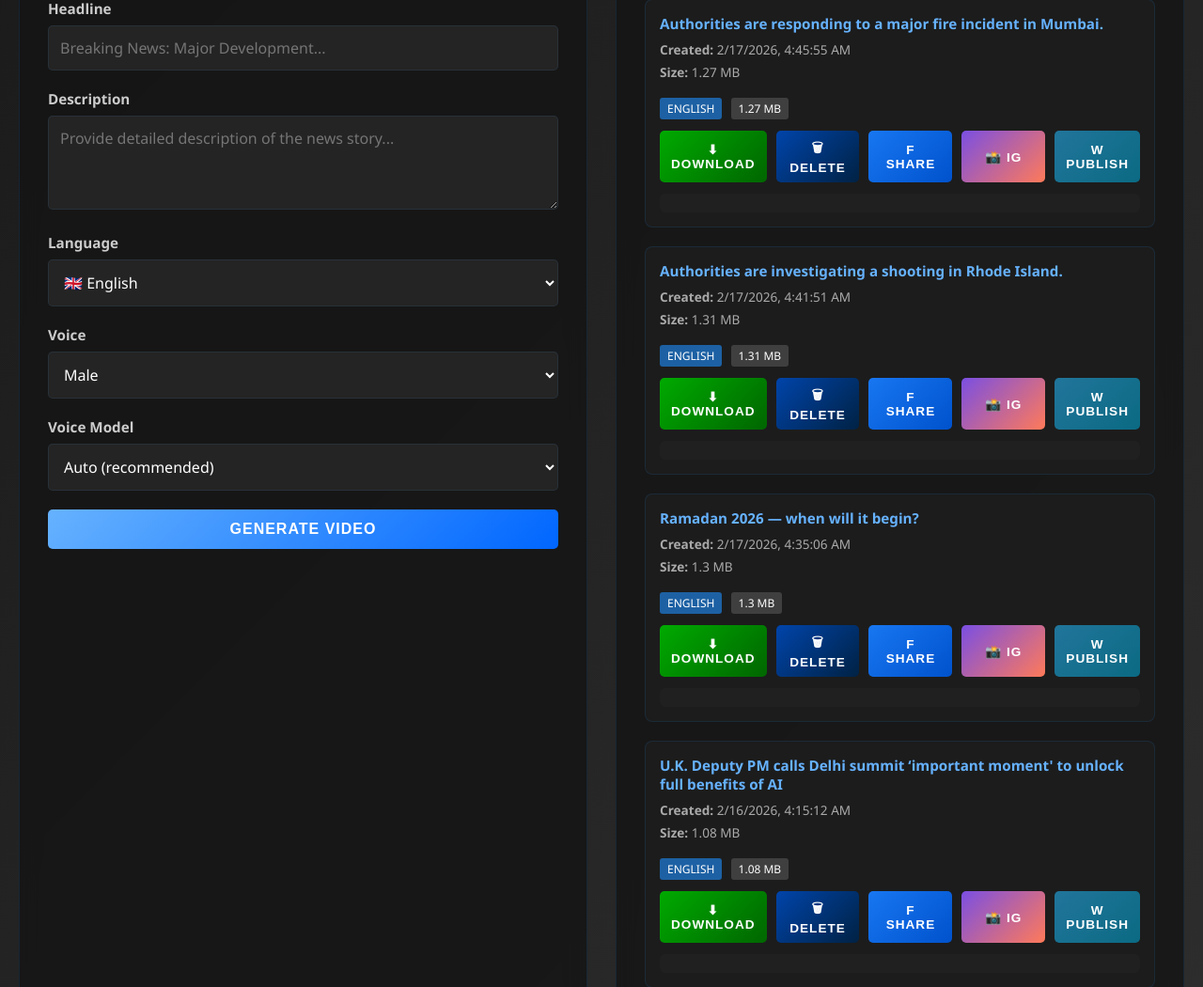
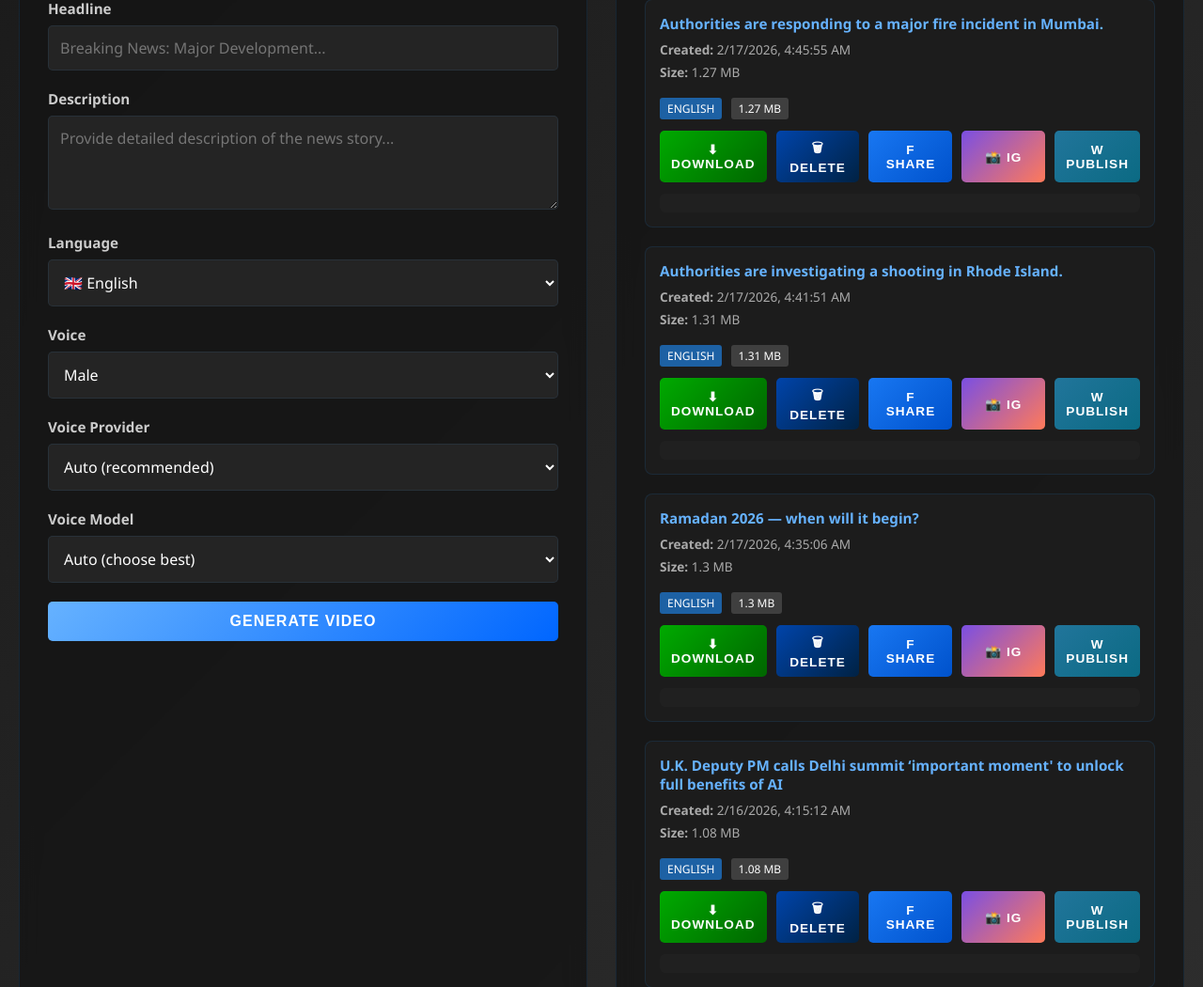
Before and after one commit to gaathatech/grahakchetna, a Flask app: page / in a window 1280 px wide. Shown: the part 219-1269 px from the top of the page at 94% size. Run offline with Flask 3, Linux system fonts and the light colour scheme.

Commit message:
UI: add provider+model dropdown; pass provider/model to TTS; allow specific voice ids

```diff
--- a/app.py
+++ b/app.py
@@ -109,6 +109,7 @@ def generate():
     description = request.form["description"]
     language = request.form["language"]
     female_voice = request.form.get("female_voice", "false").lower() == "true"
+    voice_provider = request.form.get("voice_provider", "auto")
     voice_model = request.form.get("voice_model", "auto")
 
     # 1️⃣ Generate Script
@@ -118,7 +119,7 @@ def generate():
         return jsonify({"error": "Script generation failed"}), 400
 
     # 2️⃣ Generate Voice
-    audio_path = generate_voice(script, language, output_path=None, female_voice=female_voice, voice_model=voice_model)
+    audio_path = generate_voice(script, language, output_path=None, female_voice=female_voice, voice_model=voice_model, voice_provider=voice_provider)
 
     if not audio_path:
         return jsonify({"error": "Voice generation failed"}), 400
@@ -152,6 +153,7 @@ def generate_and_post():
         description = request.form["description"]
         language = request.form["language"]
         female_voice = request.form.get("female_voice", "false").lower() == "true"
+        voice_provider = request.form.get("voice_provider", "auto")
         voice_model = request.form.get("voice_model", "auto")
         auto_post = request.form.get("auto_post", "false").lower() == "true"
 
@@ -161,7 +163,7 @@ def generate_and_post():
             return jsonify({"error": "Script generation failed"}), 400
 
         # 2️⃣ Generate Voice
-        audio_path = generate_voice(script, language, output_path=None, female_voice=female_voice, voice_model=voice_model)
+        audio_path = generate_voice(script, language, output_path=None, female_voice=female_voice, voice_model=voice_model, voice_provider=voice_provider)
         if not audio_path:
             return jsonify({"error": "Voice generation failed"}), 400
 
--- a/templates/index.html
+++ b/templates/index.html
@@ -315,12 +315,17 @@
                     <option value="true">Female</option>
                 </select>
 
+                <label for="voice_provider">Voice Provider</label>
+                <select id="voice_provider" name="voice_provider">
+                    <option value="auto">Auto (recommended)</option>
+                    <option value="edge">Edge TTS</option>
+                    <option value="eleven">ElevenLabs</option>
+                    <option value="gtts">gTTS</option>
+                </select>
+
                 <label for="voice_model">Voice Model</label>
                 <select id="voice_model" name="voice_model">
-                    <option value="auto">Auto (recommended)</option>
-                    <option value="edge">Edge TTS (preferred)</option>
-                    <option value="eleven">ElevenLabs</option>
-                    <option value="gtts">gTTS (fallback)</option>
+                    <option value="auto">Auto</option>
                 </select>
 
                 <button type="submit" id="submitBtn">Generate Video</button>
@@ -343,12 +348,54 @@
         const statusDiv = document.getElementById('status');
         const submitBtn = document.getElementById('submitBtn');
         const videosList = document.getElementById('videosList');
+        const providerSelect = document.getElementById('voice_provider');
+        const modelSelect = document.getElementById('voice_model');
 
         // Load videos on page load
         loadVideos();
 
         // Auto-load videos every 5 seconds
         setInterval(loadVideos, 5000);
+
+        // Voice model lists
+        const MODELS = {
+            edge: [
+                {id: 'en-US-GuyNeural', label: 'Edge — en-US Guy (male)'} ,
+                {id: 'en-US-AmberNeural', label: 'Edge — en-US Amber (female)'} ,
+                {id: 'hi-IN-MadhurNeural', label: 'Edge — hi-IN Madhur (male)'} ,
+                {id: 'hi-IN-SwaraNeural', label: 'Edge — hi-IN Swara (female)'} ,
+                {id: 'gu-IN-NiranjanNeural', label: 'Edge — gu-IN Niranjan (male)'} ,
+                {id: 'gu-IN-DhwaniNeural', label: 'Edge — gu-IN Dhwani (female)'}
+            ],
+            eleven: [
+                {id: '21m00Tcm4TlvDq8ikWAM', label: 'ElevenLabs — Rachel'},
+                {id: 'EXAVITQu4vr4xnSDxMaL', label: 'ElevenLabs — Alloy'},
+                {id: 'pNinE6OkJ8cz0Uj7sD', label: 'ElevenLabs — Zeus'}
+            ],
+            gtts: [
+                {id: 'en', label: 'gTTS — English (en)'},
+                {id: 'hi', label: 'gTTS — Hindi (hi)'},
+                {id: 'gu', label: 'gTTS — Gujarati (gu)'}
+            ],
+            auto: [ {id: 'auto', label: 'Auto (choose best)'} ]
+        };
+
+        function populateModels(provider) {
+            modelSelect.innerHTML = '';
+            const list = MODELS[provider] || MODELS['auto'];
+            list.forEach(m => {
+                const opt = document.createElement('option');
+                opt.value = m.id;
+                opt.textContent = m.label;
+                modelSelect.appendChild(opt);
+            });
+        }
+
+        // initialize
+        if (providerSelect) {
+            populateModels(providerSelect.value || 'auto');
+            providerSelect.addEventListener('change', (e) => populateModels(e.target.value));
+        }
 
         form.addEventListener('submit', async (e) => {
             e.preventDefault();
--- a/tts_service.py
+++ b/tts_service.py
@@ -78,14 +78,15 @@ def get_cache_path(text: str) -> str:
 # ELEVENLABS PRIMARY
 # ======================================
 
-async def _elevenlabs_tts(text: str, output_path: str):
+async def _elevenlabs_tts(text: str, output_path: str, voice_id: Optional[str] = None):
     try:
         import requests
 
         if not ELEVEN_API_KEY:
             return False
 
-        voice_id = "21m00Tcm4TlvDq8ikWAM"  # Rachel
+        if not voice_id:
+            voice_id = "21m00Tcm4TlvDq8ikWAM"  # default Rachel
 
         url = f"https://api.elevenlabs.io/v1/text-to-speech/{voice_id}"
 
@@ -124,9 +125,12 @@ async def _elevenlabs_tts(text: str, output_path: str):
 # EDGE SECONDARY
 # ======================================
 
-async def _edge_tts(text: str, output_path: str, language: str, female_voice: bool):
-    voice_map = VOICE_MAP_FEMALE if female_voice else VOICE_MAP
-    voice = voice_map.get(language.lower(), "en-US-GuyNeural")
+async def _edge_tts(text: str, output_path: str, language: str, female_voice: bool, voice_override: Optional[str] = None):
+    if voice_override:
+        voice = voice_override
+    else:
+        voice_map = VOICE_MAP_FEMALE if female_voice else VOICE_MAP
+        voice = voice_map.get(language.lower(), "en-US-GuyNeural")
 
     communicate = edge_tts.Communicate(
         text=text,
@@ -191,6 +195,7 @@ async def generate_voice_async(
     output_path: Optional[str] = None,
     female_voice: bool = False,
     voice_model: Optional[str] = None,
+    voice_provider: Optional[str] = None,
 ) -> Optional[str]:
 
     if output_path is None:
@@ -219,9 +224,9 @@ async def generate_voice_async(
     # Provider selection: respect `voice_model` if provided; otherwise use default order
     model = (voice_model or "auto").lower()
 
-    async def _try_eleven():
+    async def _try_eleven(vid: Optional[str] = None):
         logger.info("Trying ElevenLabs")
-        success = await _elevenlabs_tts(formatted, output_path)
+        success = await _elevenlabs_tts(formatted, output_path, voice_id=vid)
         if success and os.path.exists(output_path):
             os.replace(output_path, cache_path)
             os.replace(cache_path, output_path)
@@ -229,11 +234,11 @@ async def generate_voice_async(
             return True
         return False
 
-    async def _try_edge():
+    async def _try_edge(voice_override: Optional[str] = None):
         logger.info("Trying Edge TTS")
         for attempt in range(3):
             try:
-                await _edge_tts(formatted, output_path, language, female_voice)
+                await _edge_tts(formatted, output_path, language, female_voice, voice_override)
                 if os.path.exists(output_path) and os.path.getsize(output_path) > 1000:
                     os.replace(output_path, cache_path)
                     os.replace(cache_path, output_path)
@@ -255,11 +260,20 @@ async def generate_voice_async(
         success = await _offline_fallback(formatted, output_path)
         return bool(success)
 
-    # Preferred flow based on selected model
-    if model.startswith("eleven"):
-        if await _try_eleven():
-            return output_path
-        # fallback chain
+    # Preferred flow based on selected provider/model
+    provider = (voice_provider or "auto").lower()
+    model_val = (voice_model or "").strip()
+
+    if provider.startswith("eleven"):
+        # if a specific eleven voice id provided, use it
+        if model_val and not model_val.startswith("auto"):
+            if await _try_eleven(model_val):
+                return output_path
+        else:
+            if await _try_eleven():
+                return output_path
+
+        # fallback
         if await _try_edge():
             return output_path
         if await _try_gtts():
@@ -267,9 +281,16 @@ async def generate_voice_async(
         if await _try_offline():
             return output_path
 
-    elif model.startswith("edge"):
-        if await _try_edge():
-            return output_path
+    elif provider.startswith("edge"):
+        # if user supplied an edge voice id, pass it
+        if model_val and not model_val.startswith("auto"):
+            if await _try_edge(model_val):
+                return output_path
+        else:
+            if await _try_edge():
+                return output_path
+
+        # fallback
         if await _try_eleven():
             return output_path
         if await _try_gtts():
@@ -277,9 +298,16 @@ async def generate_voice_async(
         if await _try_offline():
             return output_path
 
-    elif model.startswith("gtts"):
-        if await _try_gtts():
-            return output_path
+    elif provider.startswith("gtts"):
+        # gTTS uses the model_val as language code
+        if model_val and not model_val.startswith("auto"):
+            if await _try_gtts():
+                return output_path
+        else:
+            if await _try_gtts():
+                return output_path
+
+        # fallback
         if await _try_edge():
             return output_path
         if await _try_eleven():
```
